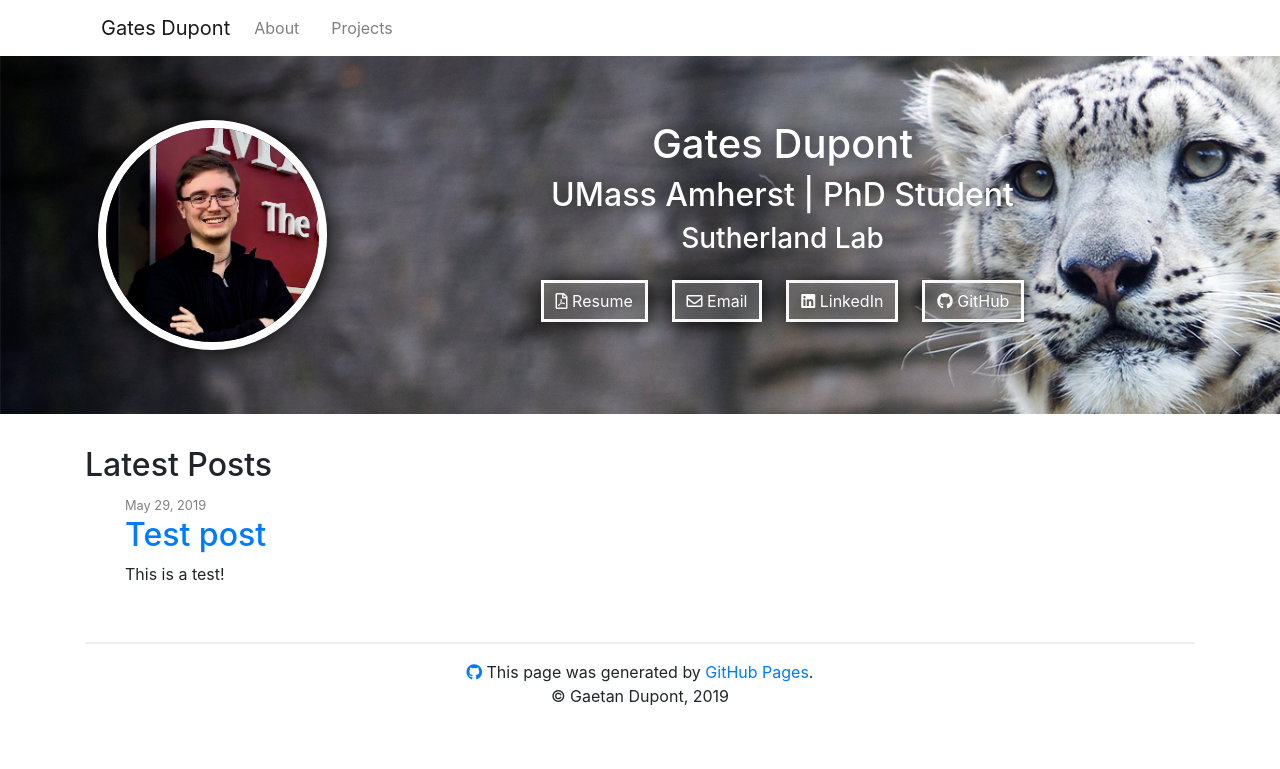
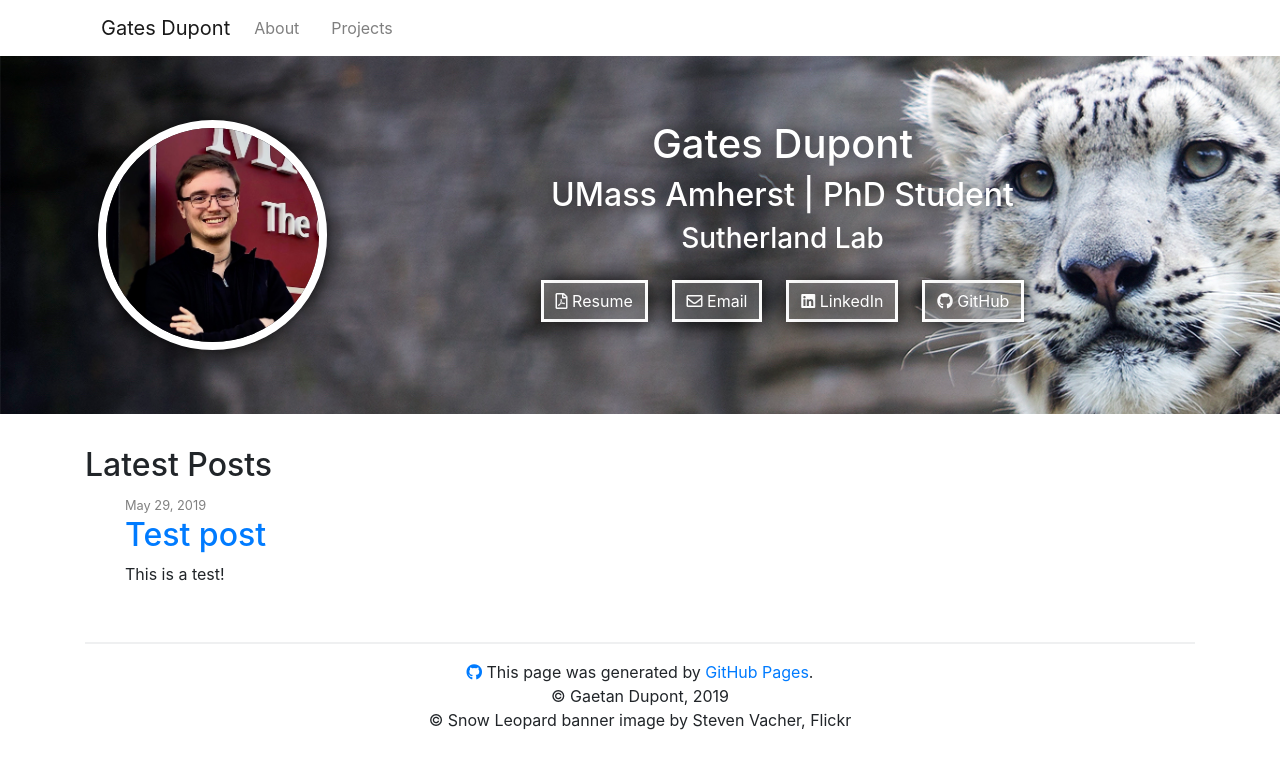
Before and after one commit to chrisyeh96/chrisyeh96.github.io, a Jekyll site: the page built from index.md, in a window 1280 px wide. Shown: the top 769 px of the page. Built offline with Jekyll 4.4.1, drawn with Linux system fonts in a browser that asks for light colours; nearby versions of some CDN libraries.

Commit message:
Update footer.html

```diff
--- a/_includes/footer.html
+++ b/_includes/footer.html
@@ -3,4 +3,5 @@
   <a href="{{ site.github.repository_url }}"><i class="fab fa-github"></i></a>
   <span class="site-footer-credits">This page was generated by <a href="https://pages.github.com">GitHub Pages</a>.</span>
   <div>&copy; Gaetan Dupont, 2019</div>
+  <div>&copy; Snow Leopard banner image by Steven Vacher, Flickr</div>
 </footer>
```
